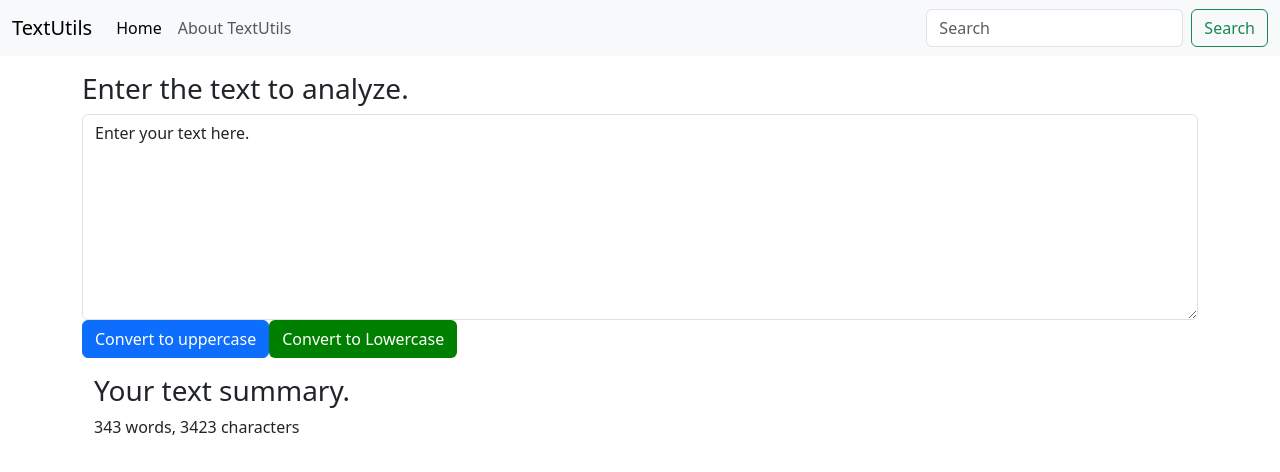
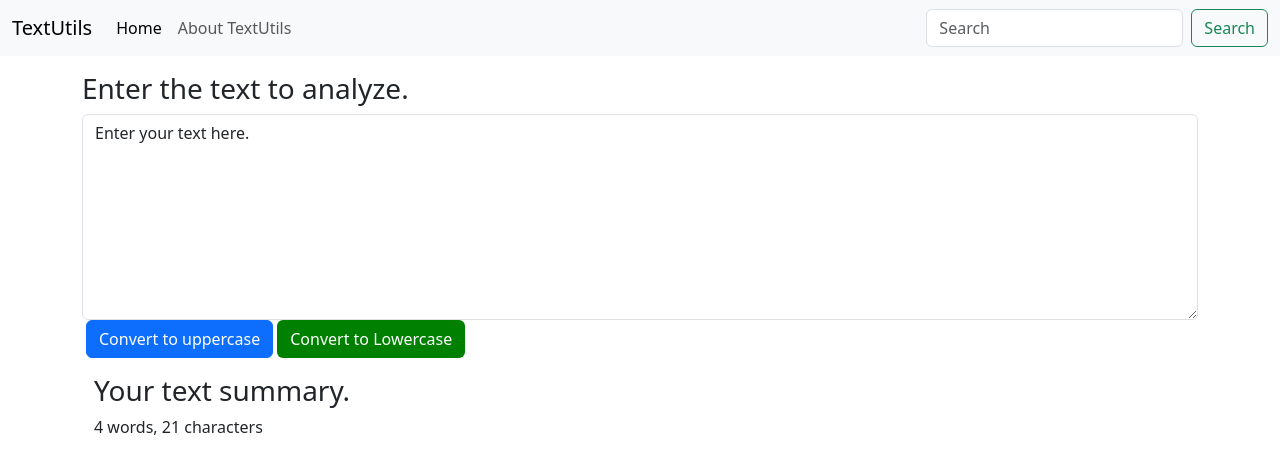
Before and after one commit to ronishg27/reactProject, a React (Vite) app: page / in a window 1280 px wide. Shown: the top 472 px of the page. Built offline with nearby package versions, Linux system fonts and the light colour scheme.

Commit message:
added a word and character count

```diff
--- a/src/components/TextForm.tsx
+++ b/src/components/TextForm.tsx
@@ -11,6 +11,19 @@ function TextForm(props: any) {
     setText(text.toLowerCase());
   };
 
+  function countWords(text: string) {
+    if (text.length === 0) {
+      return 0;
+    }
+    // Trim leading and trailing white spaces
+    text = text.trim();
+
+    // Split the text into an array of words
+    const words = text.split(/\s+/);
+
+    // Return the count of words
+    return words.length;
+  }
   const handleOnChange = (event: any) => {
     // console.log("OnChange was triggered");
     setText(event.target.value);
@@ -30,7 +43,7 @@ function TextForm(props: any) {
           onChange={handleOnChange}
         ></textarea>
 
-        <button className="btn btn-primary" onClick={handleUpClick}>
+        <button className="btn btn-primary mx-1" onClick={handleUpClick}>
           Convert to uppercase
         </button>
 
@@ -38,9 +51,12 @@ function TextForm(props: any) {
           Convert to Lowercase
         </button>
       </div>
-      <div className="container">
+      <div className="container my-3">
         <h3>Your text summary.</h3>
-        <p>343 words, 3423 characters</p>
+        <p>
+          {countWords(text)} words, {text.length} characters
+          {/* {text.split(" ").length} words, {text.length} characters */}
+        </p>
       </div>
     </>
   );
```
